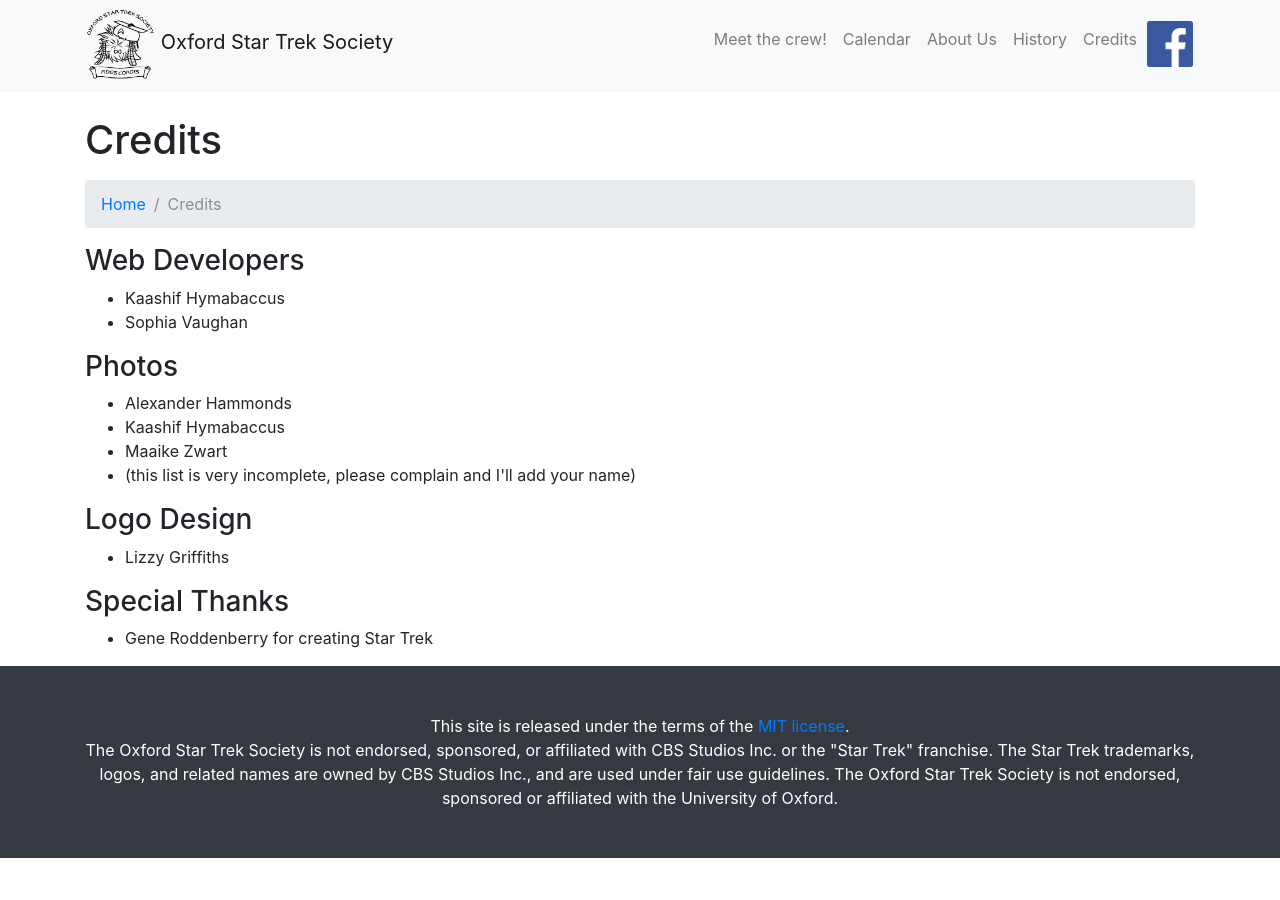
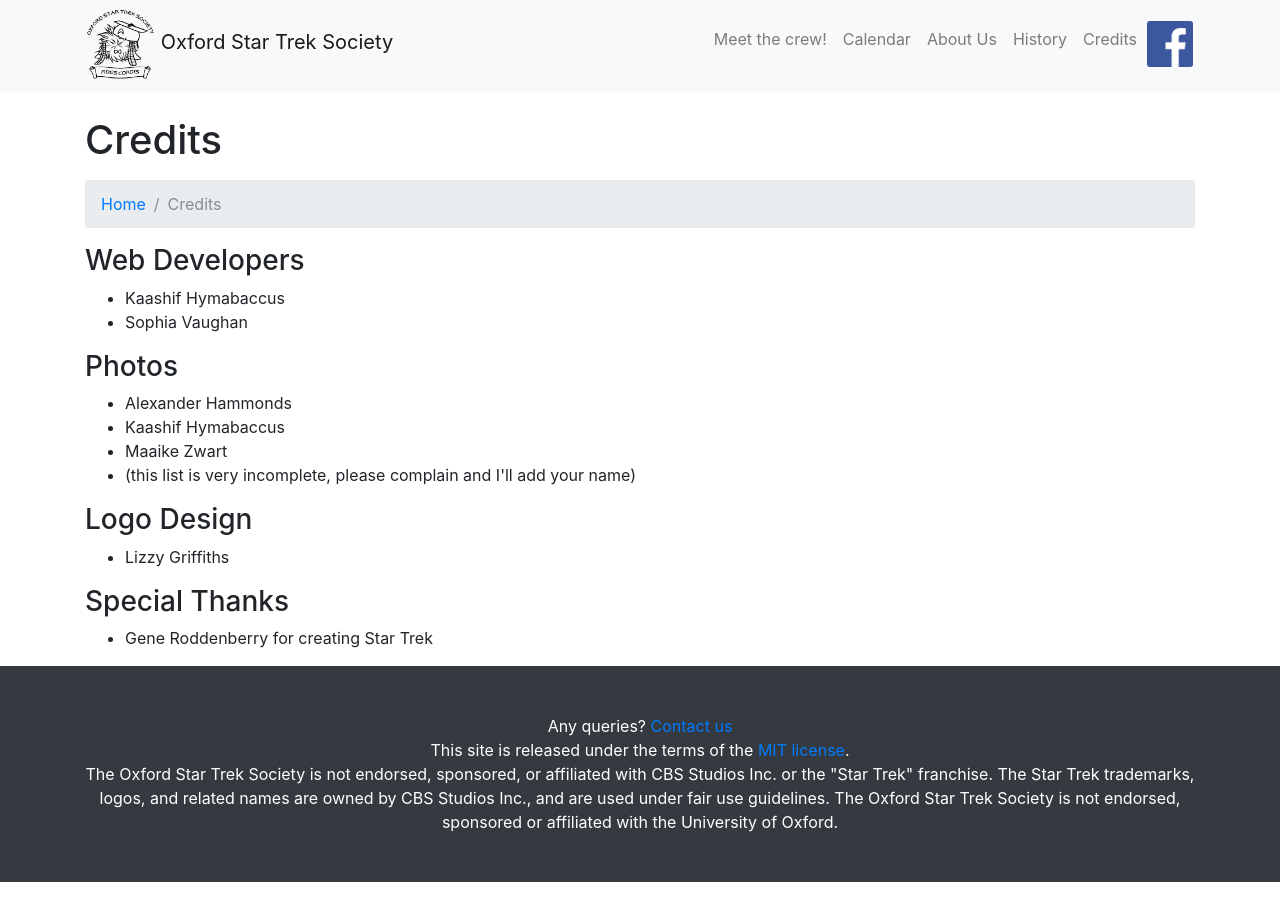
Before and after one commit to oxfordstartreksociety/oxfordstartreksociety.github.io, a Jekyll site: the page built from credits.html, in a window 1280 px wide. Built offline with Jekyll 4.4.1, drawn with Linux system fonts in a browser that asks for light colours.

Commit message:
Add email address

```diff
--- a/_layouts/default.html
+++ b/_layouts/default.html
@@ -57,6 +57,9 @@
 	<footer class="py-5 bg-dark">
 	  <div class="container">
 		<p class="m-0 text-center text-white">
+		  Any queries? <a href="mailto:oxfordstartreksociety@gmail.com">Contact us</a>
+		</p>
+		<p class="m-0 text-center text-white">
 		  This site is released under the terms of
 		  the <a href="https://raw.githubusercontent.com/oxfordstartreksociety/oxfordstartreksociety.github.io/master/LICENSE">MIT license</a>.
 		</p>
```
